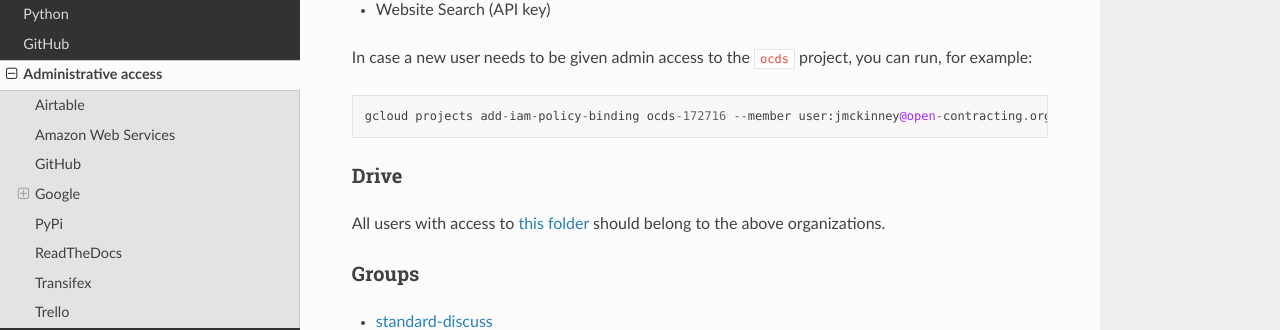
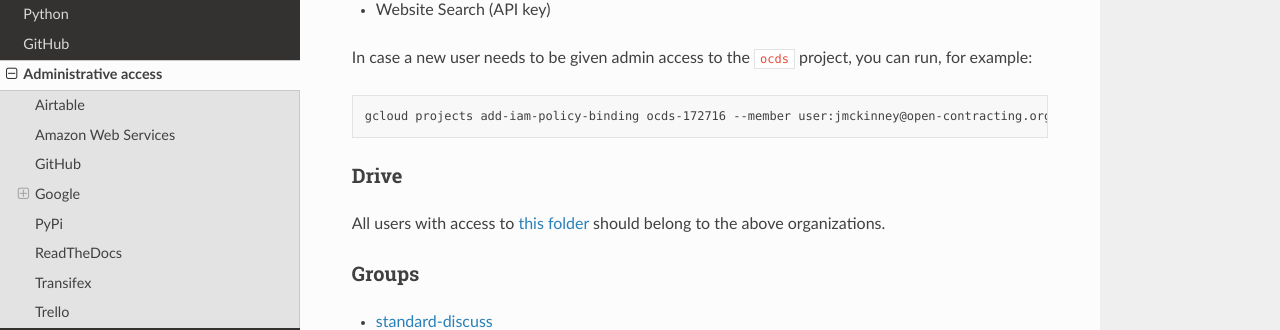
Before and after one commit to open-contracting/software-development-handbook, a Sphinx documentation site: the page built from docs/services/index.rst, in a window 1280 px wide and 900 px high, scrolled down 1615 px. Shown: the part 151-481 px from the top of the window. Built offline with Sphinx 7.4.7 and the Read the Docs theme 2.0.0, drawn with Linux system fonts in a browser that asks for light colours.

Commit message:
rst: Use code-block instead of code directive

```diff
--- a/docs/python/packages.rst
+++ b/docs/python/packages.rst
@@ -8,7 +8,7 @@ setup.py
 
 If the package is distributed on PyPi, use this template ``setup.py``, adding arguments like ``entry_points``, ``extras_require`` and ``namespace_packages`` as needed:
 
-.. code:: python
+.. code-block:: python
 
    from setuptools import find_packages, setup
 
@@ -41,7 +41,7 @@ If the package is tested on macOS, Windows and Ubuntu, you can use the ``'Operat
 
 If the package isn’t distributed on PyPi, use this template ``setup.py``:
 
-.. code:: python
+.. code-block:: python
 
    from setuptools import find_packages, setup
 
@@ -56,7 +56,7 @@ If the package isn’t distributed on PyPi, use this template ``setup.py``:
 
 To change a readme from Markdown to reStructuredText, install ``pandoc`` and run:
 
-::
+.. code-block:: bash
 
    pandoc --from=markdown --to=rst --output=README.rst README.md
 
--- a/docs/python/quality.rst
+++ b/docs/python/quality.rst
@@ -31,7 +31,7 @@ Coveralls is preferred, as documented at :doc:`preferred_packages`.
 
 **Setup:** On Coveralls, add the repository, access its settings page, and copy the repo token. On GitHub, add a secret, and set its name to ``COVERALLS_REPO_TOKEN`` and its value to the copied token. Then, append the following to ``.github/workflows/ci.yml``, commit and push:
 
-.. code:: yaml
+.. code-block:: yaml
 
        - env:
            COVERALLS_REPO_TOKEN: ${{ secrets.COVERALLS_REPO_TOKEN }}
@@ -46,7 +46,7 @@ This test is run on `pull request <https://docs.github.com/en/free-pro-team@late
 
 For example, `cove-ocds <https://github.com/open-contracting/cove-ocds/blob/master/.github/workflows/ci.yml>`__ runs:
 
-.. code:: yaml
+.. code-block:: yaml
 
    - run: sudo apt install gettext translate-toolkit
    - run: python manage.py makemessages -l es
@@ -59,7 +59,7 @@ Test matrix
 
 Packages should be tested on Ubuntu, macOS and Windows and on Python versions that aren't end-of-life. For example:
 
-.. code:: yaml
+.. code-block:: yaml
 
    name: CI
    on: [push, pull_request]
--- a/docs/services/index.rst
+++ b/docs/services/index.rst
@@ -66,7 +66,7 @@ Periodically review `all projects <https://console.cloud.google.com/cloud-resour
 
 In case a new user needs to be given admin access to the ``ocds`` project, you can run, for example:
 
-::
+.. code-block:: bash
 
    gcloud projects add-iam-policy-binding ocds-172716 --member user:jmckinney@open-contracting.org --role roles/owner
 
```
Also changed, not shown: docs/python/file_formats.rst (+5 -5 lines).
